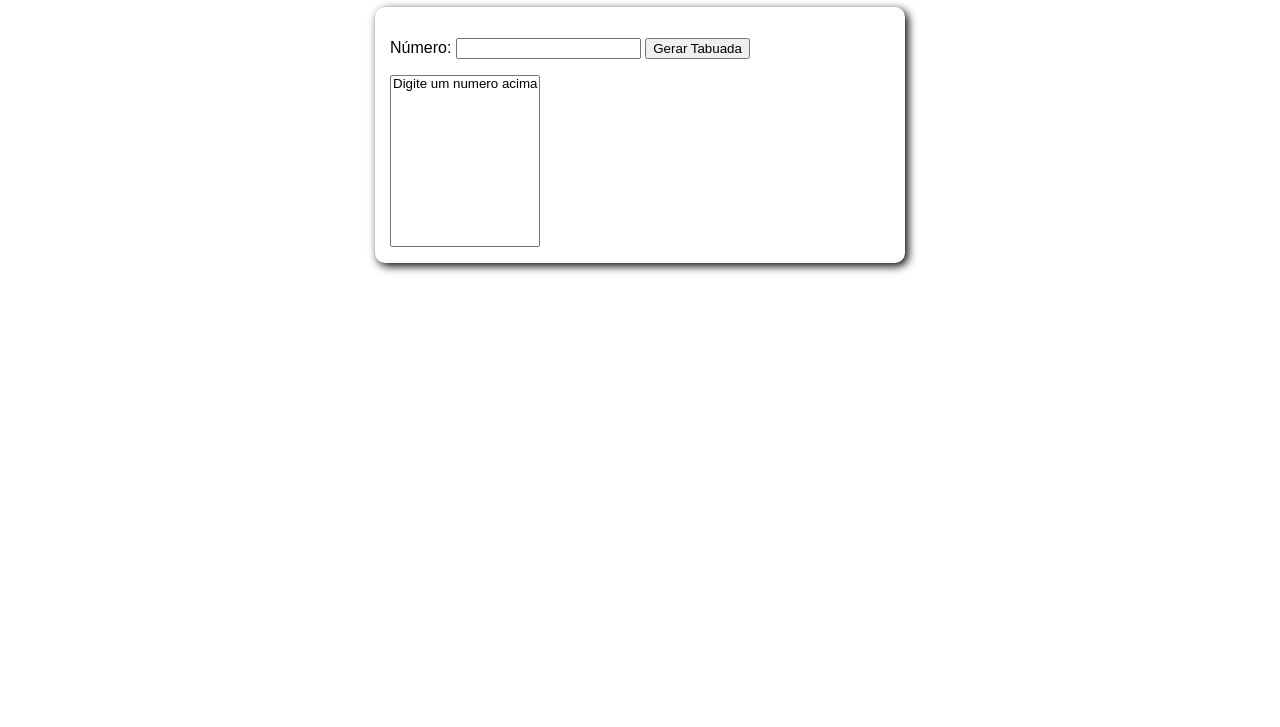
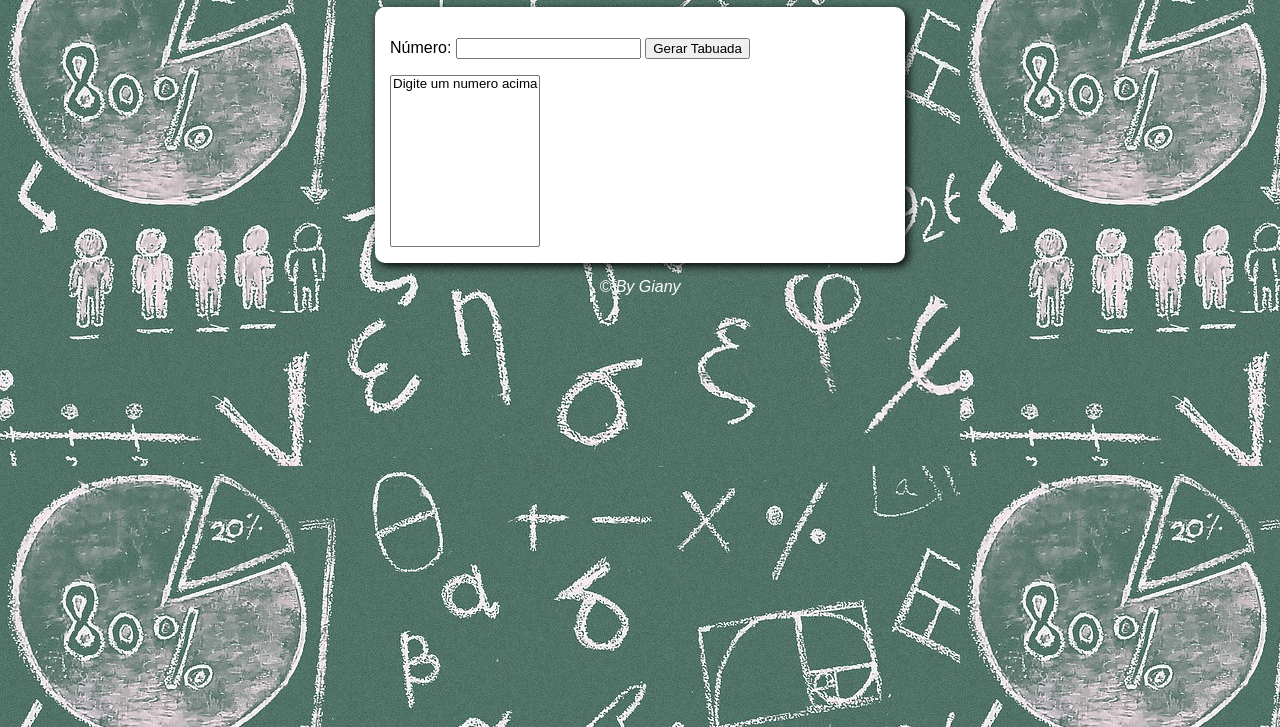
Before and after one commit to ingridgiany/Sistema_Tabuada, a plain HTML site: page codigo-fonte/tabuada/index.html in a window 1280 px wide. Shown: the part 73-800 px from the top of the page. Drawn offline with Linux system fonts and the light colour scheme.

Commit message:
mudando local imagem

```diff
--- a/codigo-fonte/tabuada/estilo.css
+++ b/codigo-fonte/tabuada/estilo.css
@@ -1,7 +1,7 @@
 body {
     font-family: Arial, Helvetica, sans-serif;
     font-size: 12pt;
-    background: url('./matematica.jpg');
+    background: url('./imagens/matematica.jpg');
 }
 
 header {
```
